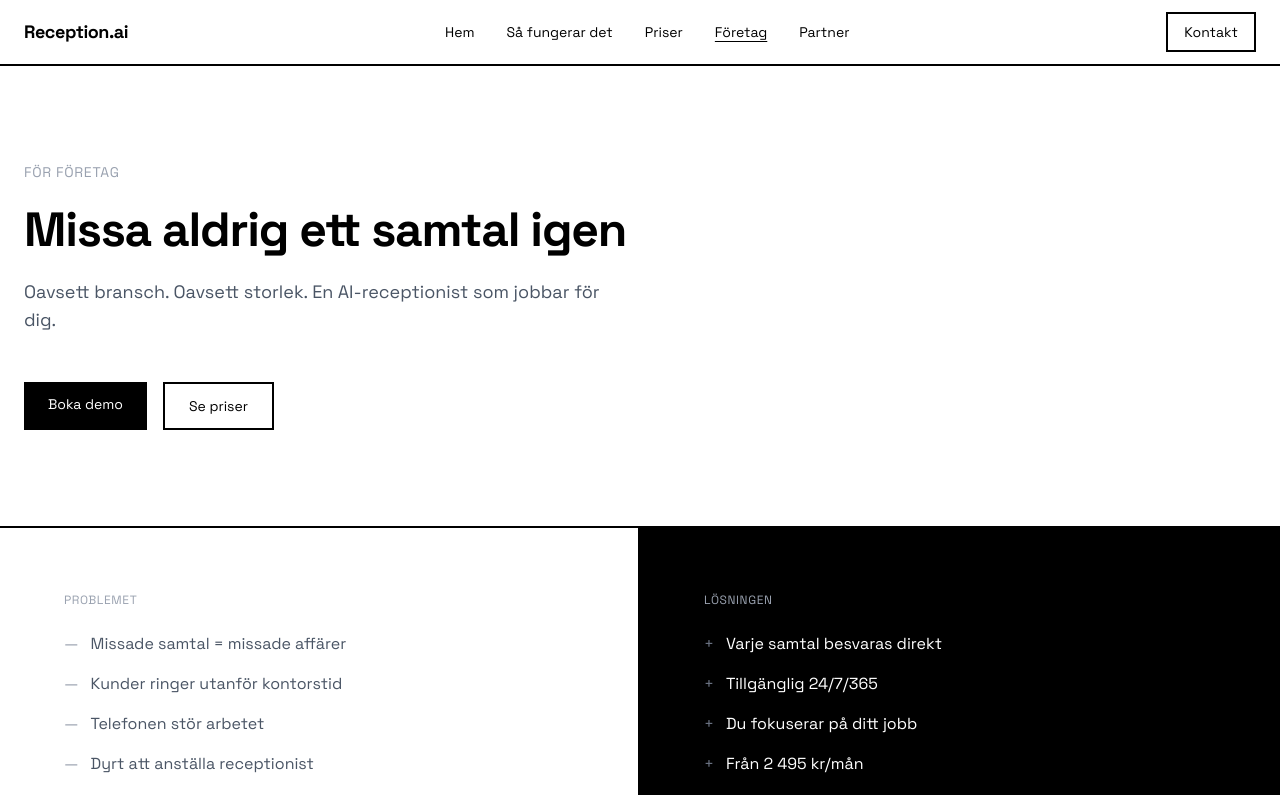
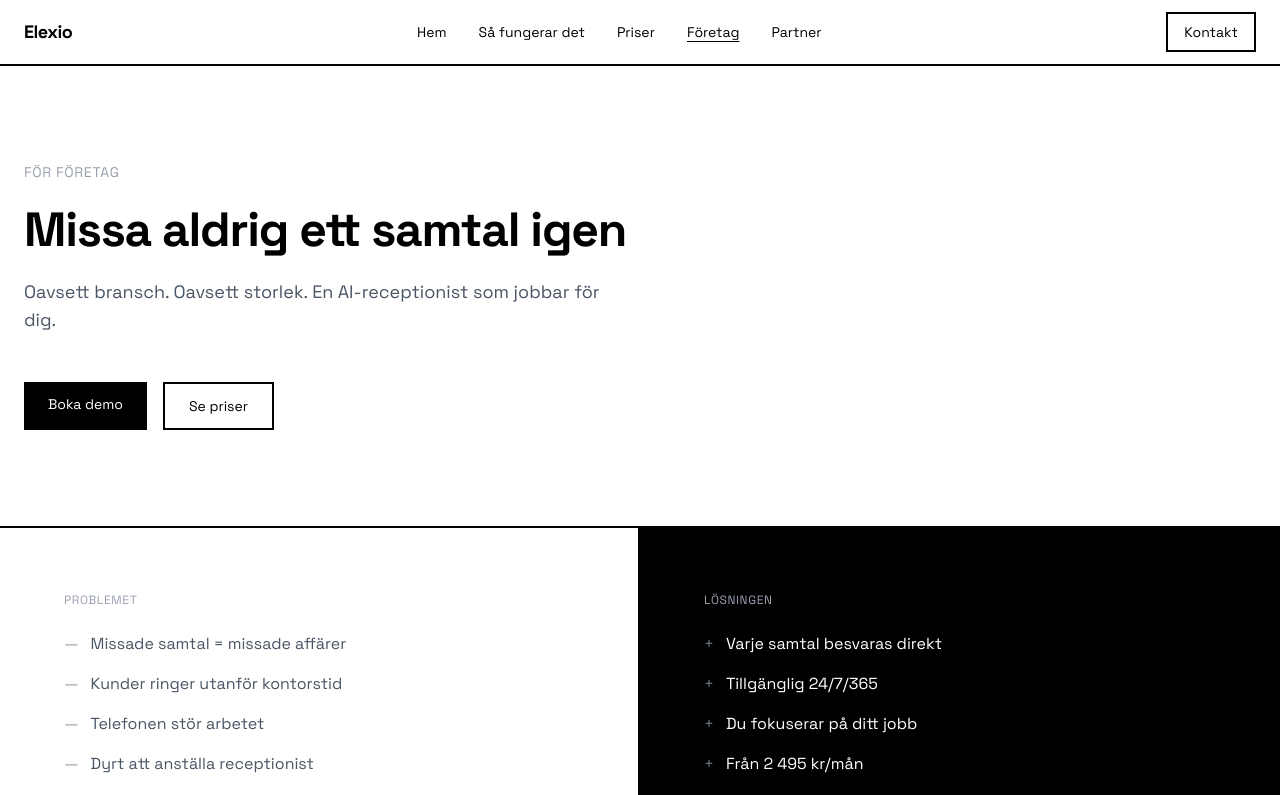
Before and after one commit to Andrebelarte/airec, a Next.js app: page /foretag in a window 1280 px wide. Shown: the top 795 px of the page. Built offline with nearby package versions, Linux system fonts and the light colour scheme.

Commit message:
bytte namne

```diff
--- a/app/components/Footer.tsx
+++ b/app/components/Footer.tsx
@@ -6,7 +6,7 @@ export default function Footer() {
       <div className="max-w-7xl mx-auto px-6 py-12">
         <div className="grid md:grid-cols-3 gap-12">
           <div>
-            <div className="text-lg font-bold mb-4">Reception.ai</div>
+            <div className="text-lg font-bold mb-4">Elexio</div>
             <p className="text-sm text-gray-600 leading-relaxed">
               AI-receptionist för svenska företag.
               Alltid tillgänglig. Alltid professionell.
@@ -27,7 +27,7 @@ export default function Footer() {
           <div>
             <div className="text-xs uppercase tracking-wider text-gray-400 mb-4">Kontakt</div>
             <div className="space-y-2 text-sm">
-              <div>hej@reception.ai</div>
+              <div>hej@elexio.ai</div>
               <div>+46 8 123 45 67</div>
               <div>Stockholm</div>
             </div>
@@ -35,7 +35,7 @@ export default function Footer() {
         </div>
 
         <div className="border-t border-gray-200 mt-12 pt-8 text-xs text-gray-400">
-          2024 Reception.ai
+          2024 Elexio
         </div>
       </div>
     </footer>
--- a/app/components/Header.tsx
+++ b/app/components/Header.tsx
@@ -18,7 +18,7 @@ export default function Header() {
     <header className="border-b-2 border-black">
       <div className="max-w-7xl mx-auto px-6 h-16 flex justify-between items-center">
         <Link href="/" className="text-lg font-bold tracking-tight">
-          Reception.ai
+          Elexio
         </Link>
 
         <nav className="hidden md:flex items-center gap-8 text-sm">
--- a/app/foretag/page.tsx
+++ b/app/foretag/page.tsx
@@ -279,7 +279,7 @@ export default function Foretag() {
                 Redo att sluta missa samtal?
               </h2>
               <p className="text-gray-400">
-                Boka en demo så visar vi hur Reception.ai kan hjälpa ditt företag.
+                Boka en demo så visar vi hur Elexio kan hjälpa ditt företag.
               </p>
             </div>
             <div className="flex md:justify-end">
--- a/app/kontakt/page.tsx
+++ b/app/kontakt/page.tsx
@@ -23,7 +23,7 @@ export default function Kontakt() {
               <div className="space-y-8">
                 <div>
                   <div className="text-xs uppercase tracking-wider text-gray-400 mb-2">Email</div>
-                  <div>hej@reception.ai</div>
+                  <div>hej@elexio.ai</div>
                 </div>
                 <div>
                   <div className="text-xs uppercase tracking-wider text-gray-400 mb-2">Telefon</div>
--- a/app/layout.tsx
+++ b/app/layout.tsx
@@ -16,7 +16,7 @@ const spaceGrotesk = Space_Grotesk({
 });
 
 export const metadata: Metadata = {
-  title: "Reception.ai",
+  title: "Elexio",
   description: "AI-receptionist för svenska företag",
 };
 
--- a/app/partner/page.tsx
+++ b/app/partner/page.tsx
@@ -131,7 +131,7 @@ export default function Partner() {
           <div className="grid md:grid-cols-3 gap-12">
             {[
               { num: "01", title: "Ansök", desc: "Fyll i formuläret. Vi hör av oss inom 24h." },
-              { num: "02", title: "Sälj", desc: "Presentera Reception.ai för ditt nätverk. Vi ger dig material." },
+              { num: "02", title: "Sälj", desc: "Presentera Elexio för ditt nätverk. Vi ger dig material." },
               { num: "03", title: "Tjäna", desc: "30% provision utbetalas varje månad automatiskt." },
             ].map((step, i) => (
               <div key={i}>
--- a/saljguide-komplett.html
+++ b/saljguide-komplett.html
@@ -3,7 +3,7 @@
 <head>
     <meta charset="UTF-8">
     <meta name="viewport" content="width=device-width, initial-scale=1.0">
-    <title>Reception.ai - Komplett Säljguide för Partners</title>
+    <title>Elexio - Komplett Säljguide för Partners</title>
     <style>
         * {
             margin: 0;
@@ -222,12 +222,12 @@
 
 <div class="hero">
     <div class="subtitle">Komplett Partnerguide</div>
-    <h1>Reception.ai</h1>
+    <h1>Elexio</h1>
     <p>Alla svar du behöver för att sälja AI-receptionist</p>
 </div>
 
 <!-- ==================== GRUNDLÄGGANDE ==================== -->
-<h2>Grundläggande - Vad är Reception.ai?</h2>
+<h2>Grundläggande - Vad är Elexio?</h2>
 
 <div class="qa-section">
     <div class="qa-item">
@@ -494,7 +494,7 @@
 <div class="objection-box">
     <div class="objection-header">"Vi har testat liknande grejer innan, det fungerade inte"</div>
     <div class="objection-answer">
-        "Det har många sagt. Skillnaden är att Reception.ai är <strong>byggt för svenska marknaden</strong> med naturlig svensk röst och förståelse för svenska affärskonventioner. Vi är inte en amerikansk lösning översatt till svenska. Plus att vi har personlig onboarding och 14 dagars gratis test där vi justerar tills det fungerar."
+        "Det har många sagt. Skillnaden är att Elexio är <strong>byggt för svenska marknaden</strong> med naturlig svensk röst och förståelse för svenska affärskonventioner. Vi är inte en amerikansk lösning översatt till svenska. Plus att vi har personlig onboarding och 14 dagars gratis test där vi justerar tills det fungerar."
     </div>
 </div>
 
@@ -668,7 +668,7 @@
     <p><strong>14 dagars gratis test</strong> - Ingen risk<br>
     <strong>Ingen bindningstid</strong> - Avsluta när som helst<br>
     <strong>30% provision</strong> - Varje månad, så länge kunden är aktiv</p>
-    <p style="margin-top: 30px; font-size: 12px; color: #666;">Reception.ai - AI-receptionist för svenska företag</p>
+    <p style="margin-top: 30px; font-size: 12px; color: #666;">Elexio - AI-receptionist för svenska företag</p>
 </div>
 
 </body>
--- a/saljguide.html
+++ b/saljguide.html
@@ -3,7 +3,7 @@
 <head>
     <meta charset="UTF-8">
     <meta name="viewport" content="width=device-width, initial-scale=1.0">
-    <title>Reception.ai - Säljguide för Partners</title>
+    <title>Elexio - Säljguide för Partners</title>
     <style>
         * {
             margin: 0;
@@ -200,12 +200,12 @@
 
 <div class="hero">
     <div class="subtitle">Partnerguide</div>
-    <h1>Reception.ai</h1>
+    <h1>Elexio</h1>
     <p>Allt du behöver veta för att sälja AI-receptionist</p>
 </div>
 
-<h2>Vad är Reception.ai?</h2>
-<p><strong>Reception.ai är en AI-receptionist som svarar på telefonsamtal dygnet runt.</strong> Den pratar svenska, bokar möten, besvarar frågor och tar meddelanden - precis som en mänsklig receptionist, men tillgänglig 24/7 till en bråkdel av kostnaden.</p>
+<h2>Vad är Elexio?</h2>
+<p><strong>Elexio är en AI-receptionist som svarar på telefonsamtal dygnet runt.</strong> Den pratar svenska, bokar möten, besvarar frågor och tar meddelanden - precis som en mänsklig receptionist, men tillgänglig 24/7 till en bråkdel av kostnaden.</p>
 
 <div class="stats">
     <div class="stat">
@@ -360,7 +360,7 @@
 
 <div class="page-break"></div>
 
-<h2>Så säljer du Reception.ai</h2>
+<h2>Så säljer du Elexio</h2>
 
 <div class="steps">
     <div class="step">
@@ -374,7 +374,7 @@
         <div class="step-num">02</div>
         <div>
             <h3 style="margin-top: 0;">Visa på kostnaden</h3>
-            <p>En mänsklig receptionist kostar ~35 000-45 000 kr/mån (inkl. arbetsgivaravgifter). Reception.ai kostar från 2 495 kr/mån. Det är en besparing på över 90%.</p>
+            <p>En mänsklig receptionist kostar ~35 000-45 000 kr/mån (inkl. arbetsgivaravgifter). Elexio kostar från 2 495 kr/mån. Det är en besparing på över 90%.</p>
         </div>
     </div>
     <div class="step">
@@ -406,7 +406,7 @@
 
 <h2>Målgrupper - Vem ska du kontakta?</h2>
 
-<p>Reception.ai fungerar för alla företag som tar emot telefonsamtal, men dessa branscher är extra lämpliga:</p>
+<p>Elexio fungerar för alla företag som tar emot telefonsamtal, men dessa branscher är extra lämpliga:</p>
 
 <table>
     <tr>
@@ -534,7 +534,7 @@
     <h2 style="border: none; margin-top: 0;">Redo att börja sälja?</h2>
     <p>Kontakta oss för att bli partner och börja tjäna 30% provision.<br>
     Vi ger dig allt material du behöver.</p>
-    <p style="margin-top: 30px; font-size: 12px; color: #666;">Reception.ai - AI-receptionist för svenska företag</p>
+    <p style="margin-top: 30px; font-size: 12px; color: #666;">Elexio - AI-receptionist för svenska företag</p>
 </div>
 
 </body>
```
